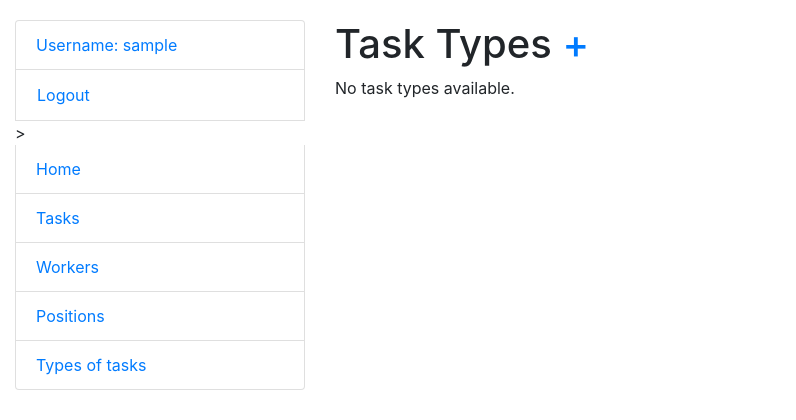
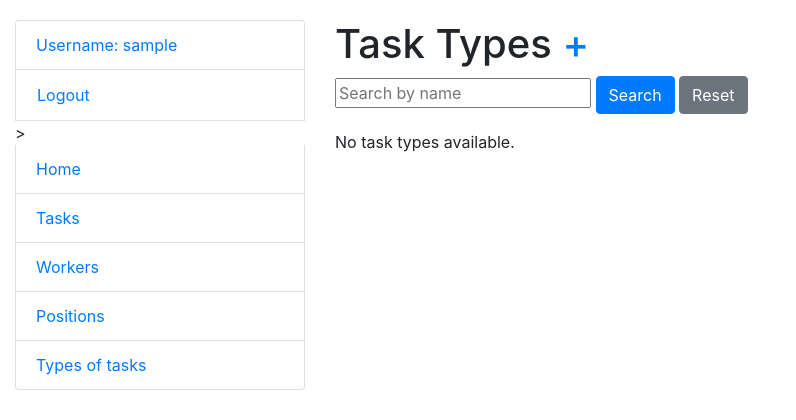
Before and after one commit to strauuch/task-manager, a Django app: page /task-types/ in a window 1280 px wide. Shown: the top 420 px of the page, without its empty margins (0-796 px from the left). Run offline with Django 5.2, Linux system fonts and the light colour scheme; the visitor is signed in with stand-in values (Sample User, id 1); data that the repository does not hold is empty.

Commit message:
feat: add search functionality to TaskType list view by filtering on name via GET parameter q

```diff
--- a/tasks/views.py
+++ b/tasks/views.py
@@ -30,6 +30,13 @@ class TaskTypeListView(LoginRequiredMixin, generic.ListView):
     context_object_name = "task_types"
     template_name = "tasks/task_types_list.html"
     paginate_by = 10
+
+    def get_queryset(self):
+        queryset = super().get_queryset()
+        q = self.request.GET.get("q")
+        if q:
+            queryset = queryset.filter(name__icontains=q)
+        return queryset
 
 
 class TaskTypeCreateView(LoginRequiredMixin, generic.CreateView):
--- a/templates/tasks/task_types_list.html
+++ b/templates/tasks/task_types_list.html
@@ -5,6 +5,13 @@
     Task Types
     <a href="{% url 'task-types-create' %}">+</a>
   </h1>
+
+  <form method="get" class="mb-3">
+    <input type="text" name="q" placeholder="Search by name" value="{{ request.GET.q }}">
+    <button type="submit" class="btn btn-primary">Search</button>
+    <a href="{% url 'task-types-list' %}" class="btn btn-secondary">Reset</a>
+  </form>
+
   {% if task_types %}
     <table class="table">
       <tr>
```
